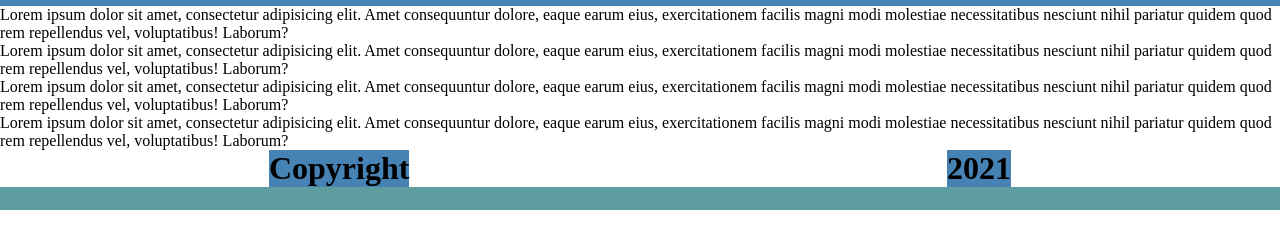
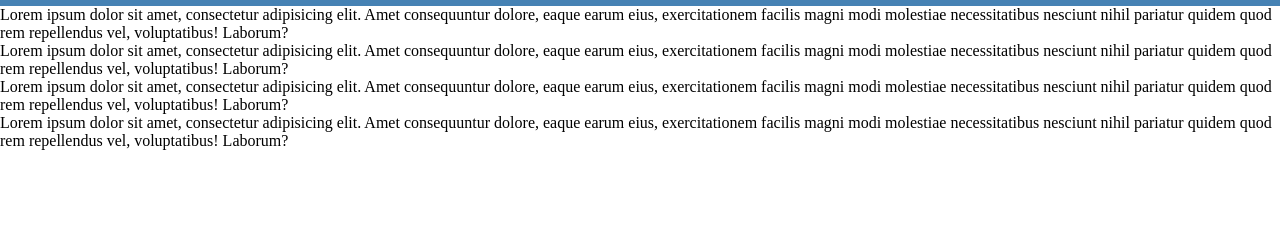
Before and after one commit to Luke-Hauersperger/Flexbox, a plain HTML site: page about.html in a window 1280 px wide. Shown: the part 111-360 px from the top of the page. Drawn offline with Linux system fonts and the light colour scheme.

Commit message:
Update about.html

```diff
--- a/about.html
+++ b/about.html
@@ -36,15 +36,5 @@
     </div>
 </div>
 
-<footer>
-    <div class="footer_text">
-        <div class="copyright">
-            <h1>Copyright</h1>
-        </div>
-        <div class="copyright">
-             <h1>2021</h1>
-        </div>
-    </div>
-</footer>
 </body>
 </html>
```
